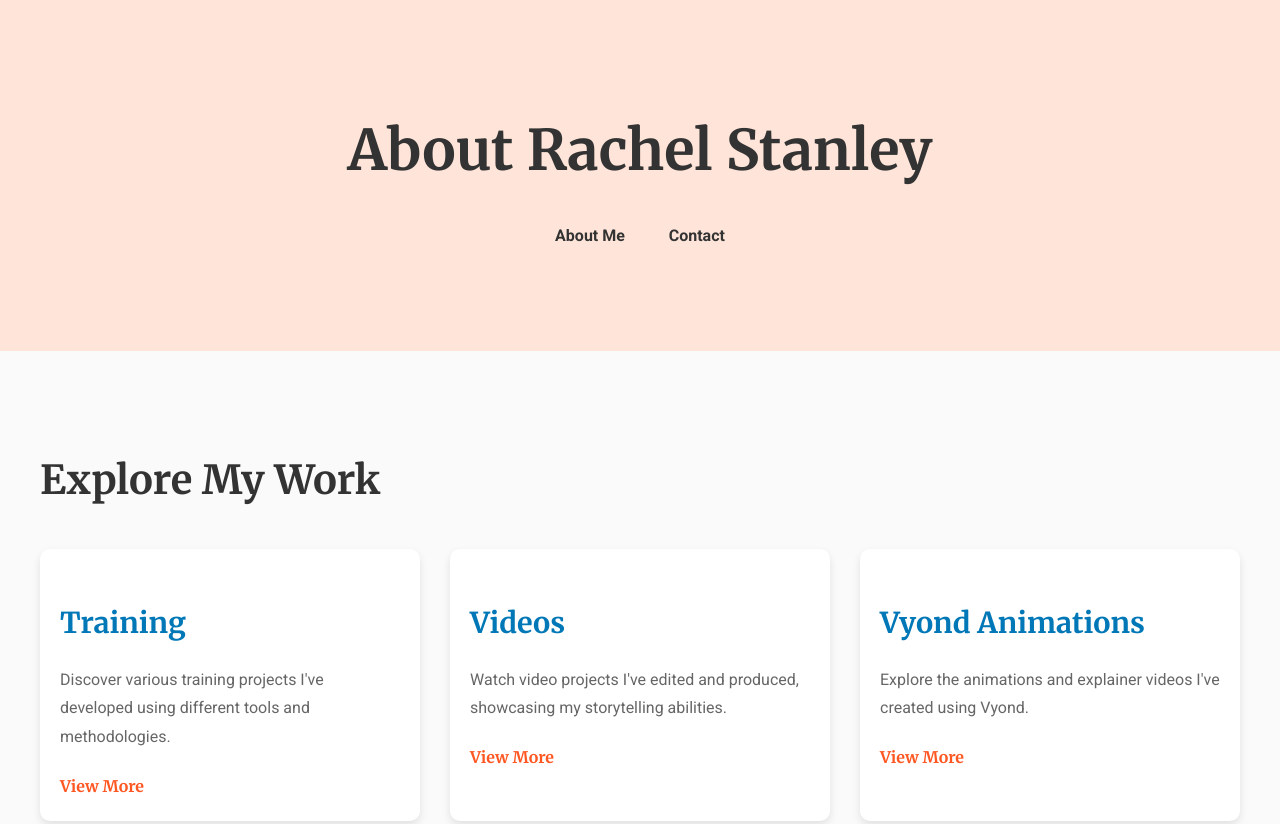
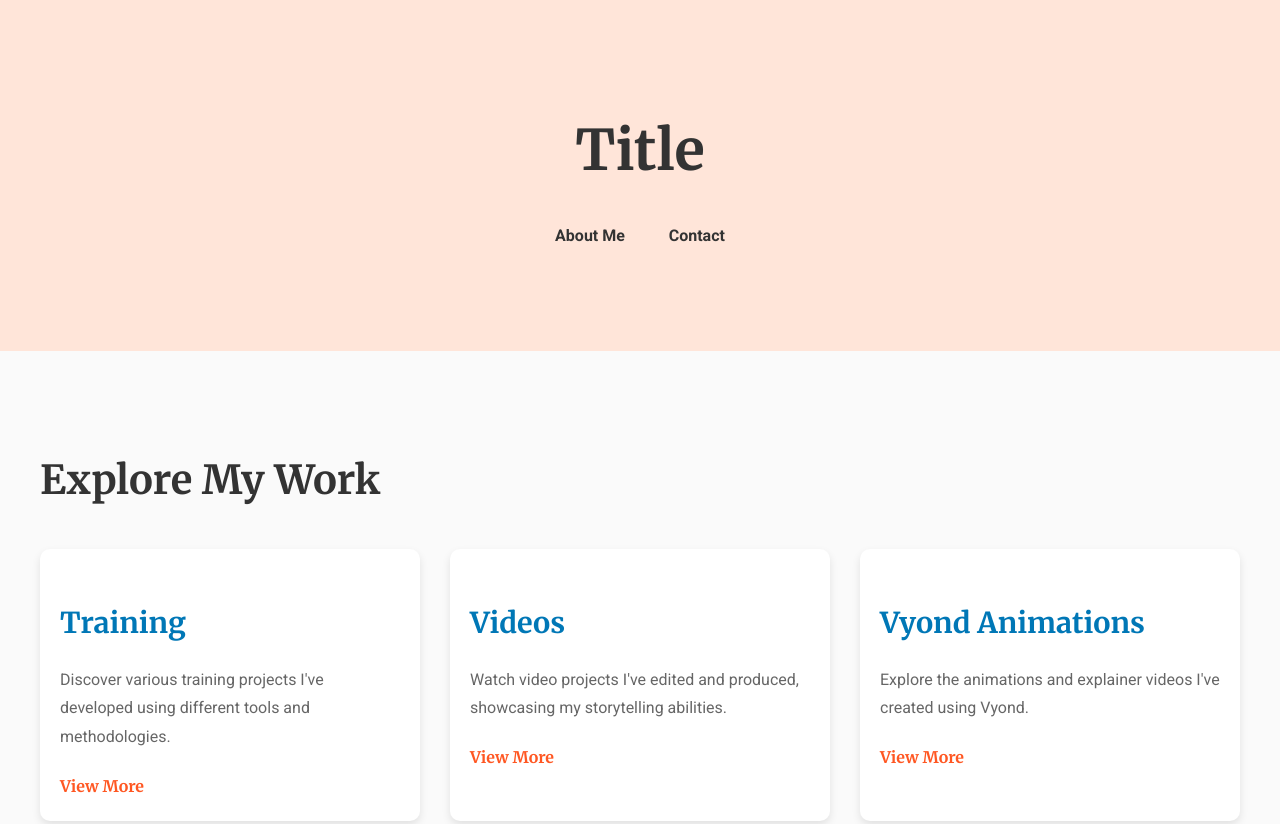
Before and after one commit to ragamuffinrachel/ragamuffinrachel.github.io, a plain HTML site: page index.html in a window 1280 px wide. Shown: the top 824 px of the page. Drawn offline with Linux system fonts and the light colour scheme.

Commit message:
Update index.html

```diff
--- a/index.html
+++ b/index.html
@@ -111,7 +111,7 @@
 </head>
 <body>
     <header>
-        <h1>About Rachel Stanley</h1>
+        <h1>Title</h1>
         <nav>
             <a href="#about">About Me</a>
             <a href="#contact">Contact</a>
```
